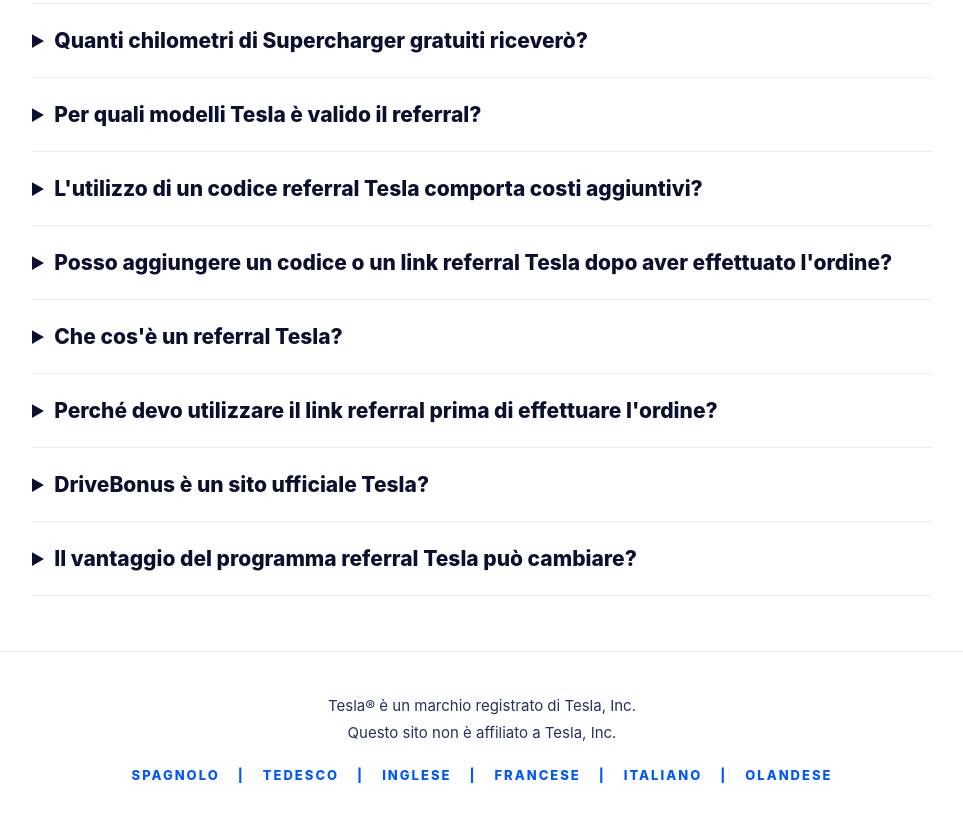
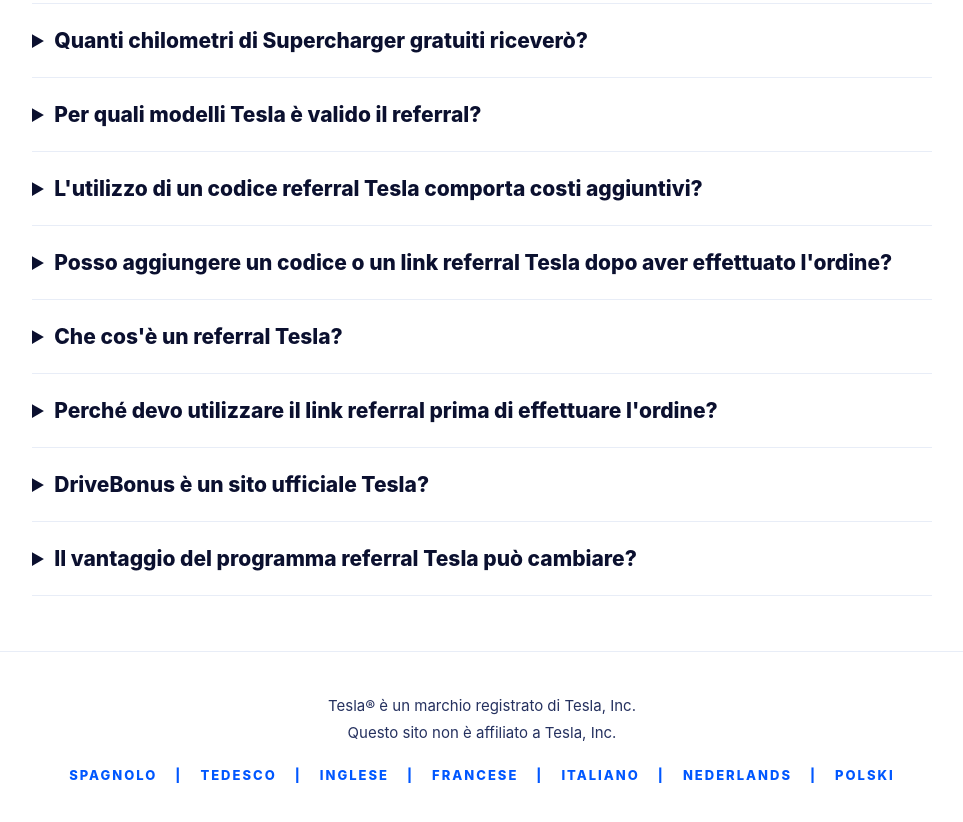
Before and after one commit to Pablo-Lafont/drivebonus, a plain HTML site: page it/referral-tesla/index.html in a window 1280 px wide. Shown: the part 2392-3214 px from the top of the page, without its empty margins (158-1121 px from the left). Drawn offline with Linux system fonts and the light colour scheme.

Commit message:
Update index.html

```diff
--- a/it/referral-tesla/index.html
+++ b/it/referral-tesla/index.html
@@ -905,7 +905,8 @@
         <a href="/en/tesla-referral-link/">INGLESE</a> <span>|</span>
         <a href="/fr/parrainage-tesla/">FRANCESE</a> <span>|</span>
         <a href="/it/referral-tesla/">ITALIANO</a> <span>|</span>
-        <a href="/nl/tesla-verwijzing/">OLANDESE</a>
+<a href="/nl/tesla-verwijzing/">NEDERLANDS</a> <span>|</span>
+<a href="/pl/tesla-polecenie/">POLSKI</a>
       </div>
     </footer>
   </div>
```
